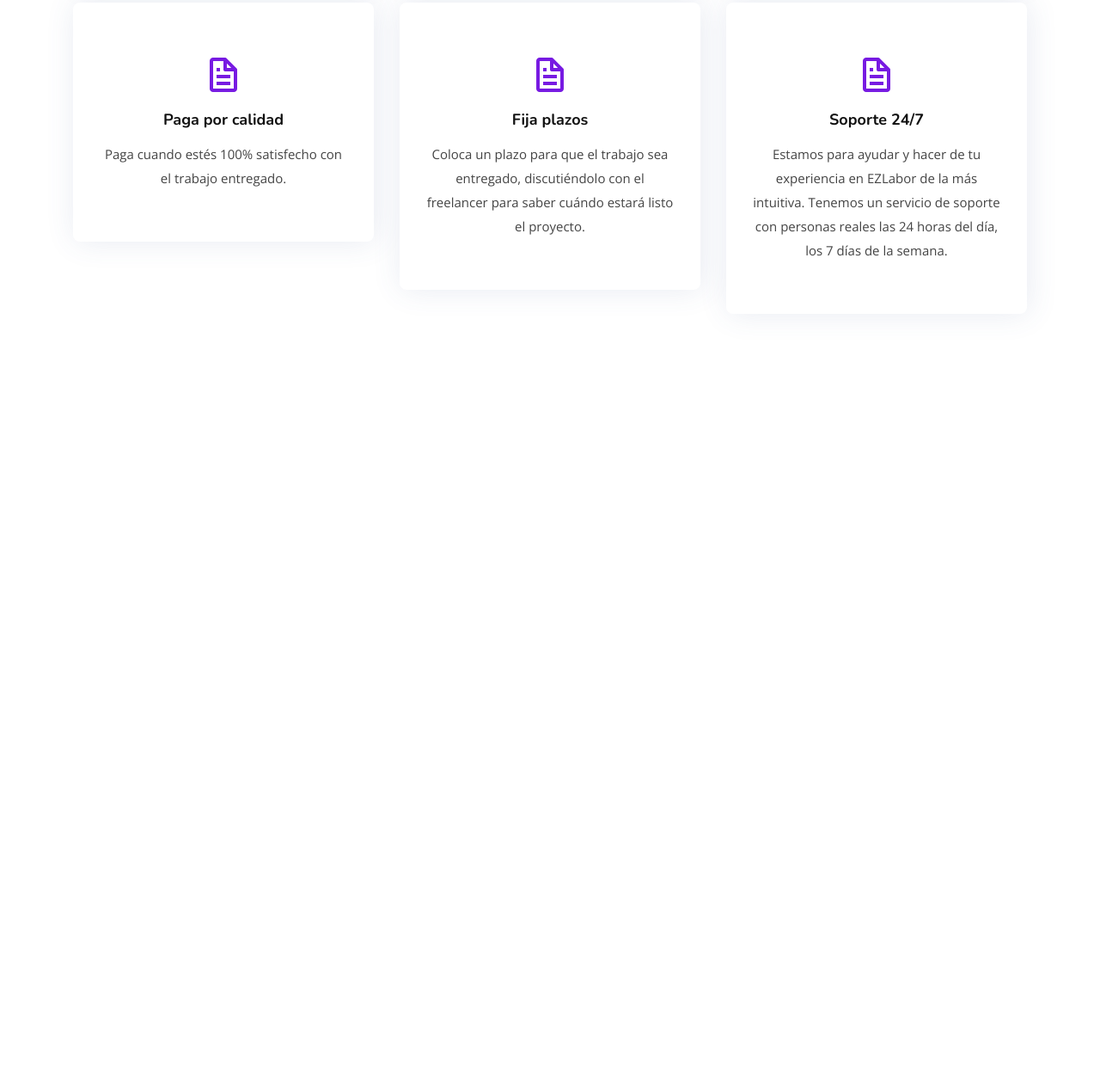
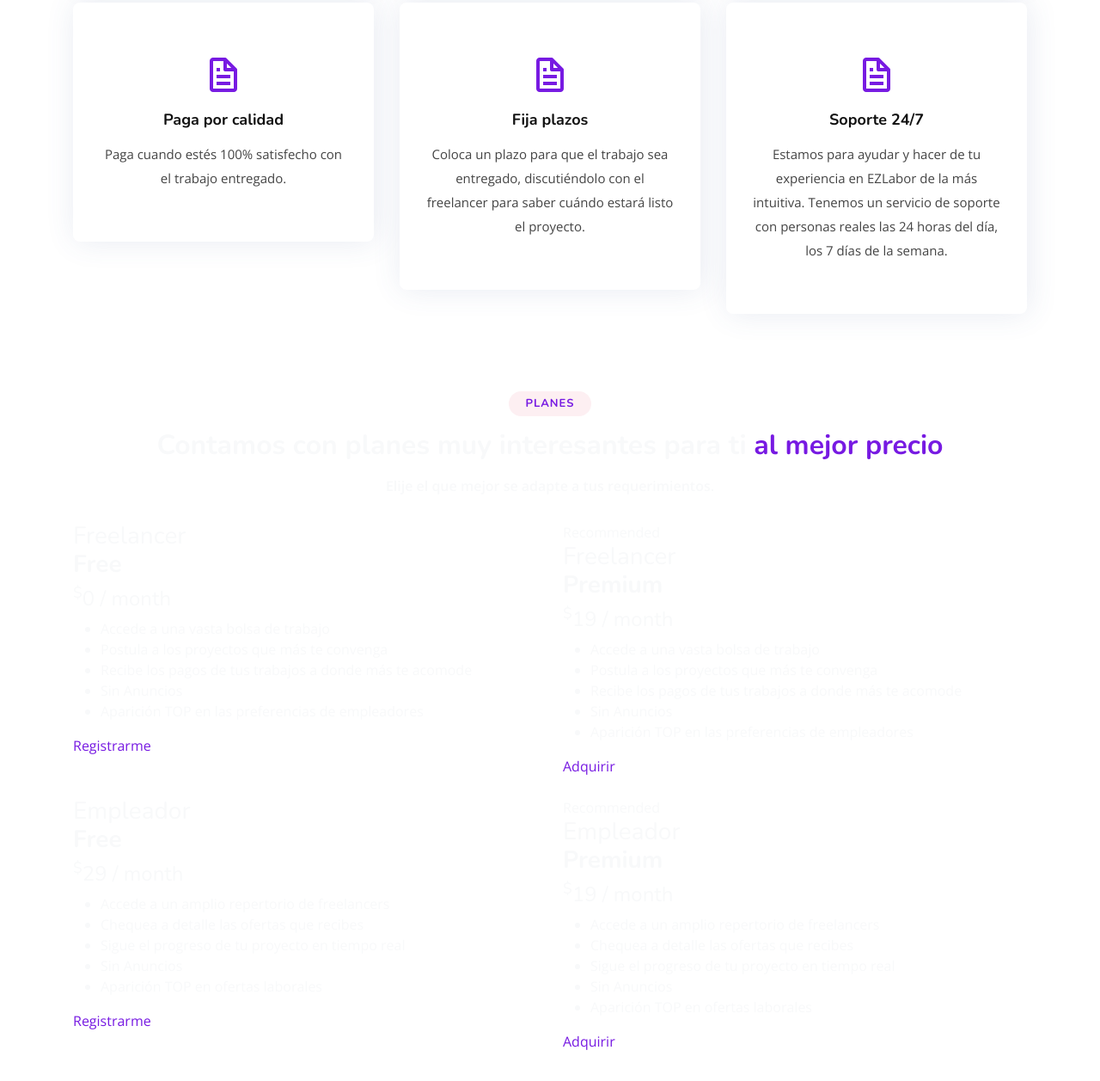
Before and after one commit to alr28/EZLabor-landing-page, a plain HTML site: page index.html in a window 1280 px wide. Shown: the part 2157-3414 px from the top of the page at 86% size. Before the commit the page ends 2552 px from the top, so only its background shows below. Drawn offline with nearby package versions, Linux system fonts and the light colour scheme; a script that the page names is missing.

Commit message:
feat: "add section pricing"

```diff
--- a/index.html
+++ b/index.html
@@ -24,9 +24,7 @@
   <!--Header -->
   <header id="header" class="fixed-top ">
     <div class="container d-flex align-items-center justify-content-between">
-
       <h1 class="logo"><a href="index.html">EZLABOR</a></h1>
-
       <nav id="navbar" class="navbar">
         <ul>
           <li><a class="nav-link scrollto active" href="#hero">Inicio</a></li>
@@ -36,7 +34,6 @@
         </ul>
         <i class="bi bi-list mobile-nav-toggle"></i>
       </nav><!-- .navbar -->
-
     </div>
   </header>
 
@@ -158,6 +155,92 @@
         </div>
       </section>
 
+          <!-- ======= Pricing Section ======= -->
+    <section id="pricing" class="pricing  text-light">
+      <div class="container">
+
+        <div class="section-title">
+          <h2>Planes</h2>
+          <h3>Contamos con planes muy interesantes para ti <span>al mejor precio</span></h3>
+          <p>Elije el que mejor se adapte a tus requerimientos.</p>
+        </div>
+
+        <div class="row">
+
+          <div class="col-lg-6 col-md-6">
+            <div class="box">
+              <h3>Freelancer <br><strong>Free</strong></h3>
+              <h4><sup>$</sup>0<span> / month</span></h4>
+              <ul>
+                <li>Accede a una vasta bolsa de trabajo</li>
+                <li>Postula a los proyectos que más te convenga</li>
+                <li>Recibe los pagos de tus trabajos a donde más te acomode</li>
+                <li class="na">Sin Anuncios</li>
+                <li class="na">Aparición TOP en las preferencias de empleadores</li>
+              </ul>
+              <div class="btn-wrap">
+                <a href="#" class="btn-buy">Registrarme</a>
+              </div>
+            </div>
+          </div>
+
+          <div class="col-lg-6 col-md-6">
+            <div class="box recommended">
+              <span class="recommended-badge">Recommended</span>
+              <h3>Freelancer <br><strong><span>Premium</span></strong></h3>
+              <h4><sup>$</sup>19<span> / month</span></h4>
+              <ul>
+                <li>Accede a una vasta bolsa de trabajo</li>
+                <li>Postula a los proyectos que más te convenga</li>
+                <li>Recibe los pagos de tus trabajos a donde más te acomode</li>
+                <li>Sin Anuncios</li>
+                <li>Aparición TOP en las preferencias de empleadores</li>
+              </ul>
+              <div class="btn-wrap">
+                <a href="#" class="btn-buy">Adquirir</a>
+              </div>
+            </div>
+          </div>
+
+          <div class="col-lg-6 col-md-6 mt-4 mt-lg-6">
+            <div class="box">
+              <h3>Empleador<br><strong>Free</strong></h3>
+              <h4><sup>$</sup>29<span> / month</span></h4>
+              <ul>
+                <li>Accede a un amplio repertorio de freelancers</li>
+                <li>Chequea a detalle las ofertas que recibes</li>
+                <li>Sigue el progreso de tu proyecto en tiempo real</li>
+                <li class="na">Sin Anuncios</li>
+                <li class="na">Aparición TOP en ofertas laborales</li>
+              </ul>
+              <div class="btn-wrap">
+                <a href="#" class="btn-buy">Registrarme</a>
+              </div>
+            </div>
+          </div>
+
+            <div class="col-lg-6 col-md-6 mt-4 mt-lg-6">
+              <div class="box recommended">
+                <span class="recommended-badge">Recommended</span>
+                <h3>Empleador<br><strong><span>Premium</span></strong></h3>
+                <h4><sup>$</sup>19<span> / month</span></h4>
+                <ul>
+                  <li>Accede a un amplio repertorio de freelancers</li>
+                  <li>Chequea a detalle las ofertas que recibes</li>
+                  <li>Sigue el progreso de tu proyecto en tiempo real</li>
+                  <li>Sin Anuncios</li>
+                  <li>Aparición TOP en ofertas laborales</li>
+                </ul>
+                <div class="btn-wrap">
+                  <a href="#" class="btn-buy">Adquirir</a>
+                </div>
+              </div>
+            </div>
+
+        </div>
+
+      </div>
+    </section><!-- End Pricing Section -->
 
   <!-- Vendor JS Files -->
   <script src="assets/vendor/bootstrap/js/bootstrap.bundle.min.js"></script>
```
